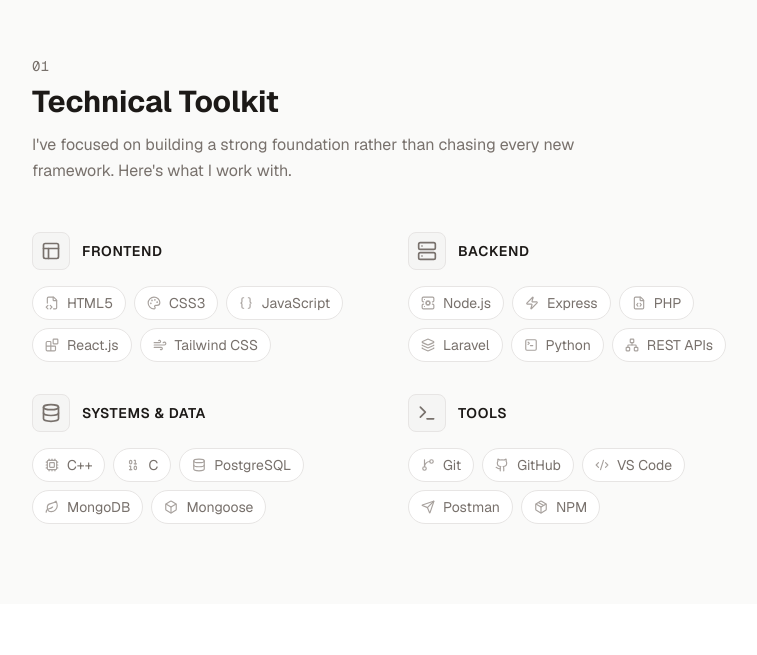
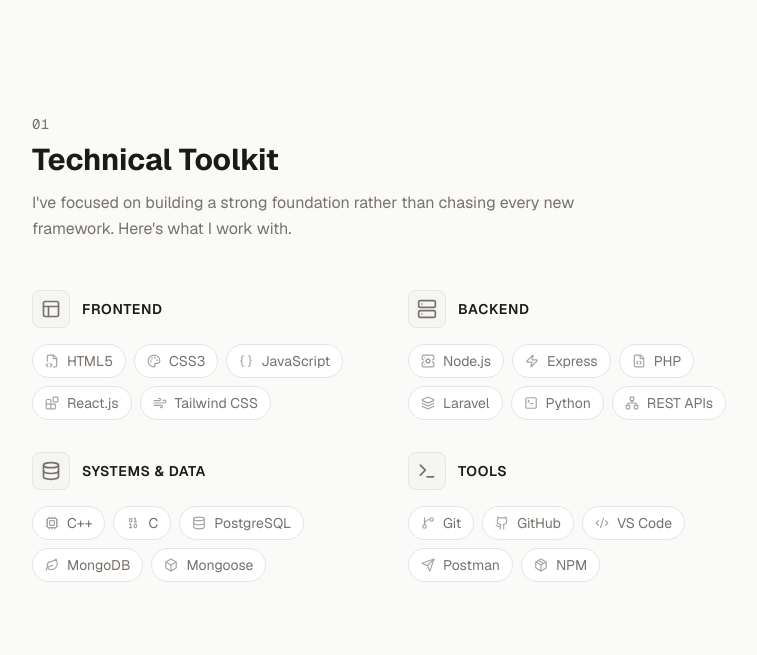
Before and after one commit to tony-97/portfolio, a Next.js app: page / in a window 1280 px wide. Shown: the part 825-1480 px from the top of the page, without its empty margins (248-1005 px from the left). Built offline with nearby package versions, Linux system fonts and the light colour scheme.

Commit message:
make sections min height the viewport for consistency

```diff
--- a/components/scroll_animation.tsx
+++ b/components/scroll_animation.tsx
@@ -20,7 +20,7 @@ export default function ScrollAnimation({
   /** Applied to the inner content container (max-width, padding, etc.) */
   innerClassName?: string;
 }) {
-  const { setActiveSection } = useLandingPage();
+  const { setActiveSection, navBarHeight } = useLandingPage();
   const ref = useRef<HTMLElement>(null);
   const isInview = useInView(ref, {
     amount: "some",
@@ -35,7 +35,7 @@ export default function ScrollAnimation({
     <motion.section
       id={id}
       ref={ref}
-      style={style}
+      style={{ minHeight: `calc(100svh - ${navBarHeight}px)`, ...style }}
       initial={{ opacity: 0, y: 40 }}
       animate={isInview ? { opacity: 1, y: 0 } : { opacity: 0, y: 40 }}
       transition={{
```
